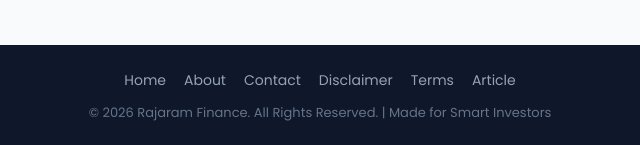
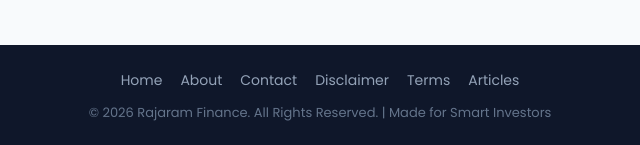
Before and after one commit to rajaram9036/rajaram-finance-calculators, a plain HTML site: page mutual-fund.html in a window 1280 px wide. Shown: the part 2792-2937 px from the top of the page, 320-960 px from the left. Drawn offline with nearby package versions, Linux system fonts and the light colour scheme.

Commit message:
Update mutual-fund.html

```diff
--- a/mutual-fund.html
+++ b/mutual-fund.html
@@ -181,7 +181,7 @@ footer{background:var(--dark);color:#CBD5E1;padding:25px 20px;text-align:center;
     <a href="contact.html">Contact</a>
     <a href="disclaimer.html">Disclaimer</a>
     <a href="terms.html">Terms</a>
-    <a href="article.html">Article</a>
+    <a href="articles.html">Articles</a>
   </div>
   <div class="copyright">© 2026 Rajaram Finance. All Rights Reserved. | Made for Smart Investors</div>
 </footer>
```
